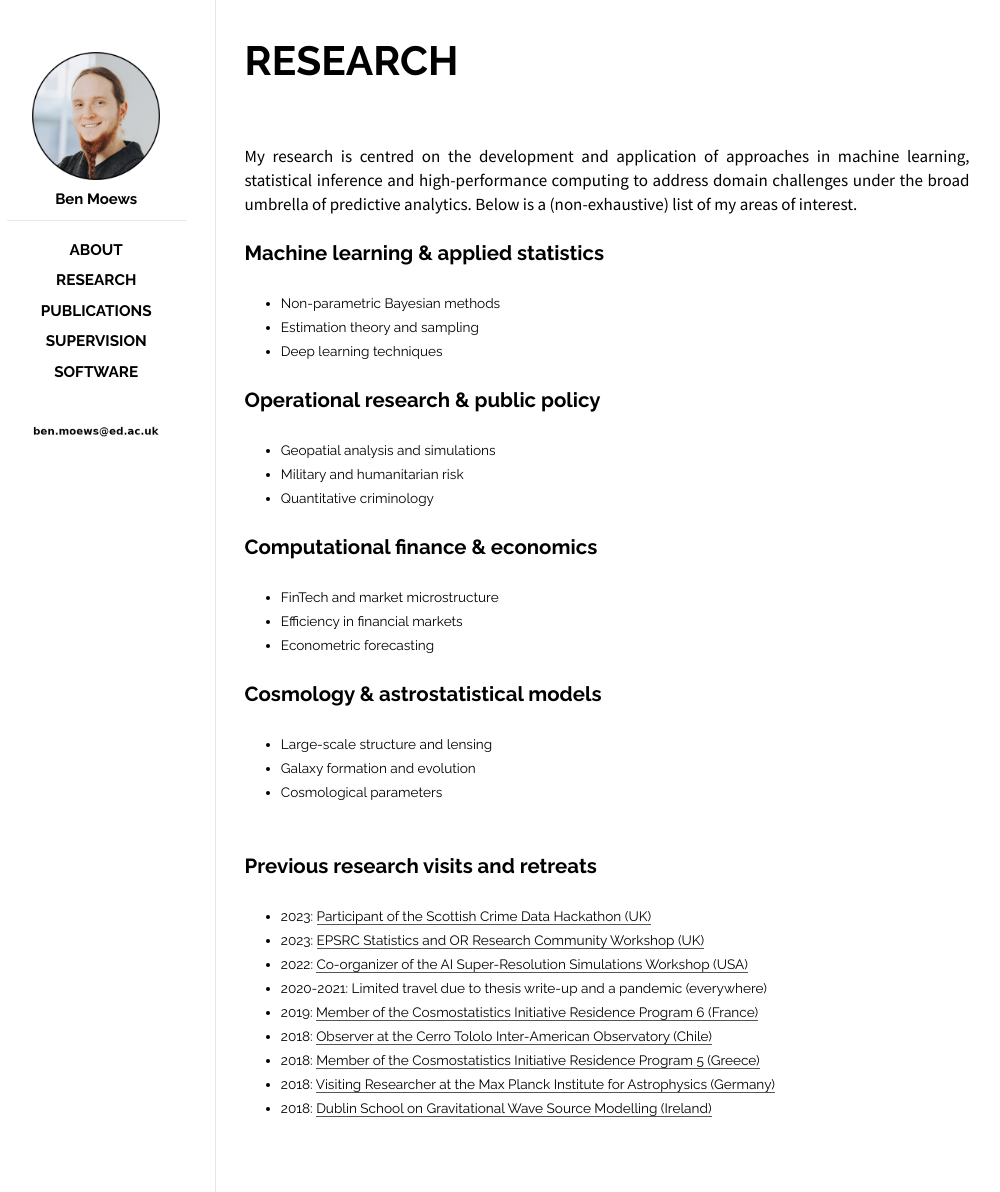
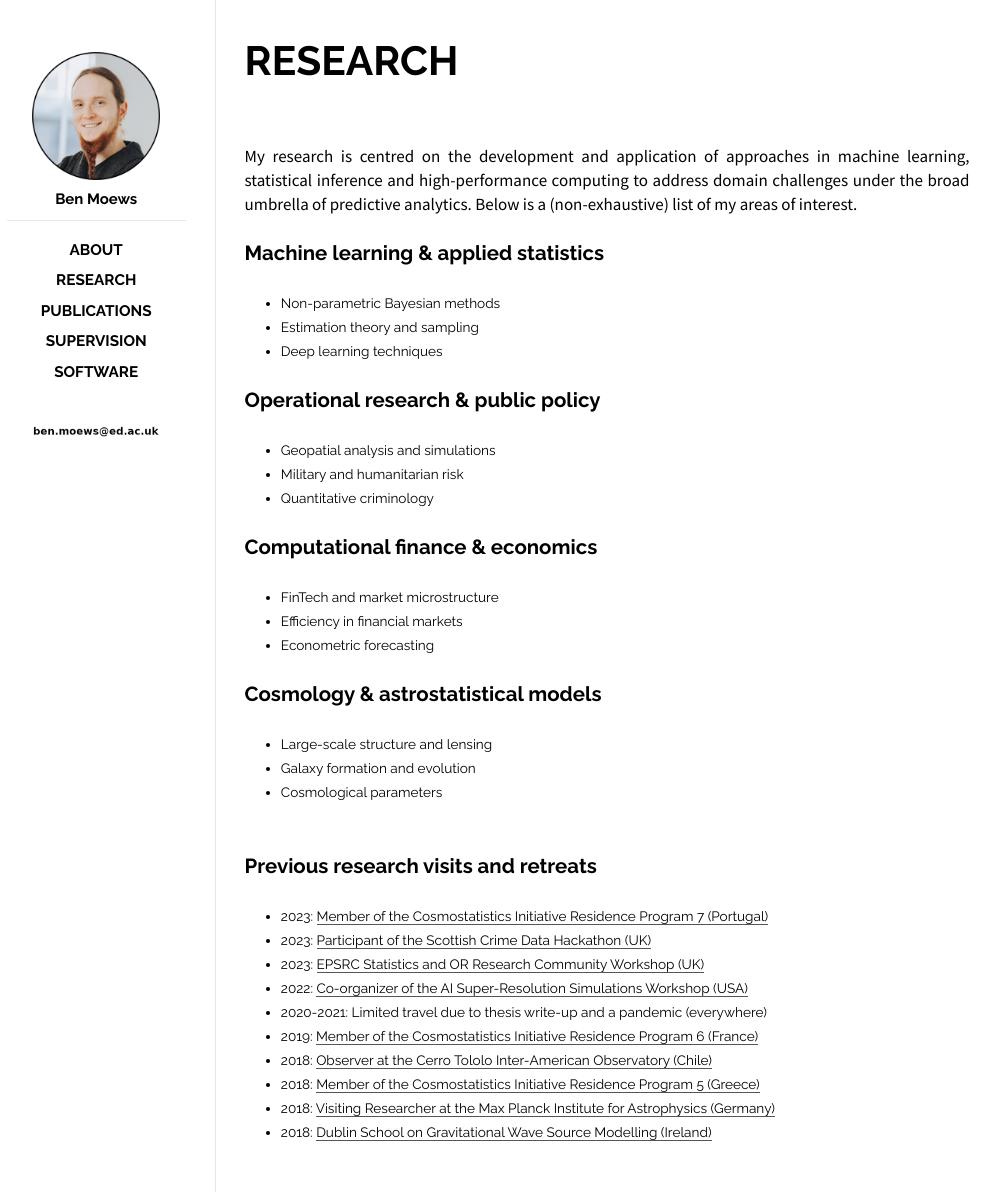
Before and after one commit to moews/moews.github.io, a Jekyll site: the page built from _posts/2017-03-26-research.md, in a window 1280 px wide. Shown: the whole page, without its empty margins (143-1143 px from the left). Built offline with Jekyll 4.4.1, drawn with Linux system fonts in a browser that asks for light colours.

Commit message:
Update 2017-03-26-research.md

```diff
--- a/_posts/2017-03-26-research.md
+++ b/_posts/2017-03-26-research.md
@@ -41,6 +41,7 @@ My research is centred on the development and application of approaches in machi
 
 ## Previous research visits and retreats
 
+* 2023: [Member of the Cosmostatistics Initiative Residence Program 7 (Portugal)](https://cosmostatistics-initiative.org/residence-programs/crp7)
 * 2023: [Participant of the Scottish Crime Data Hackathon (UK)](https://www.sccjr.ac.uk/event/scottish-crime-data-hackathon)
 * 2023: [EPSRC Statistics and OR Research Community Workshop (UK)](https://www.ukri.org/events/statistics-and-operational-research-community-workshop-17-jan)
 * 2022: [Co-organizer of the AI Super-Resolution Simulations Workshop (USA)](https://events.mcs.cmu.edu/aisrs22)
```
